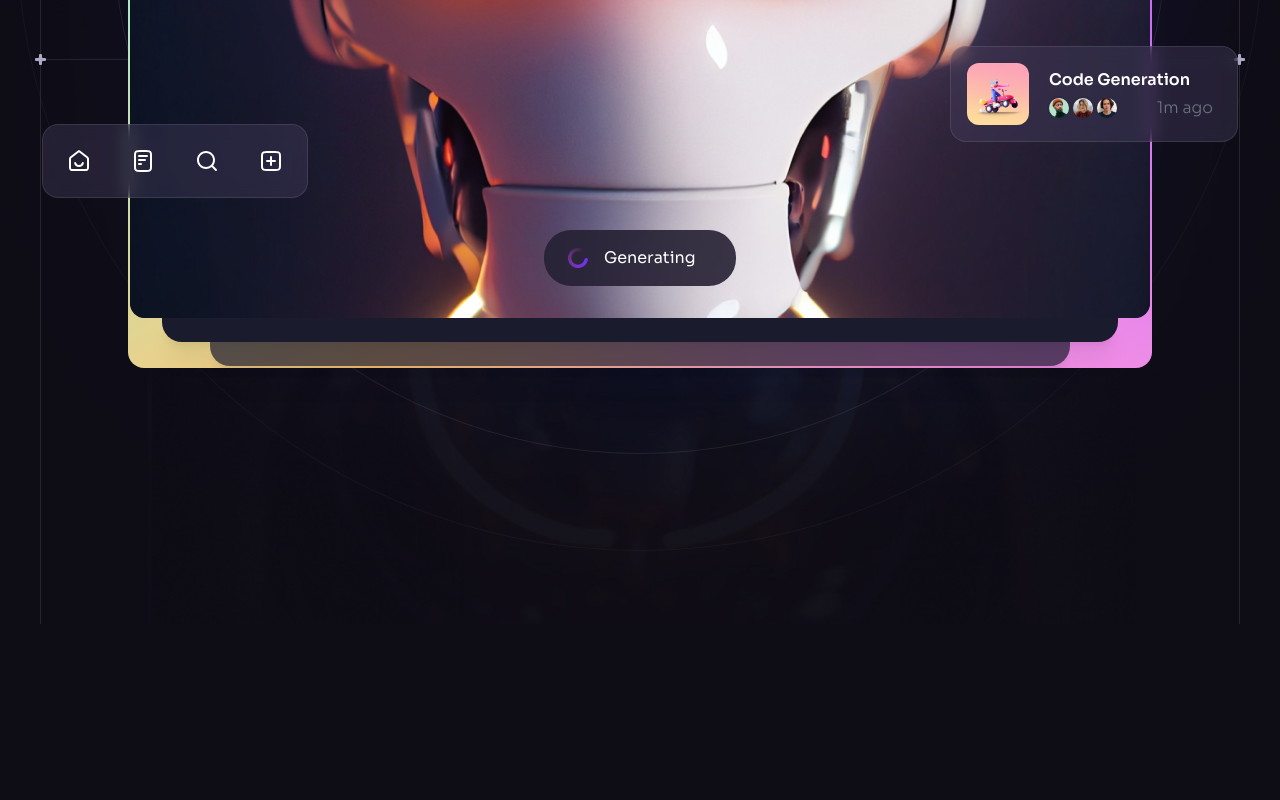
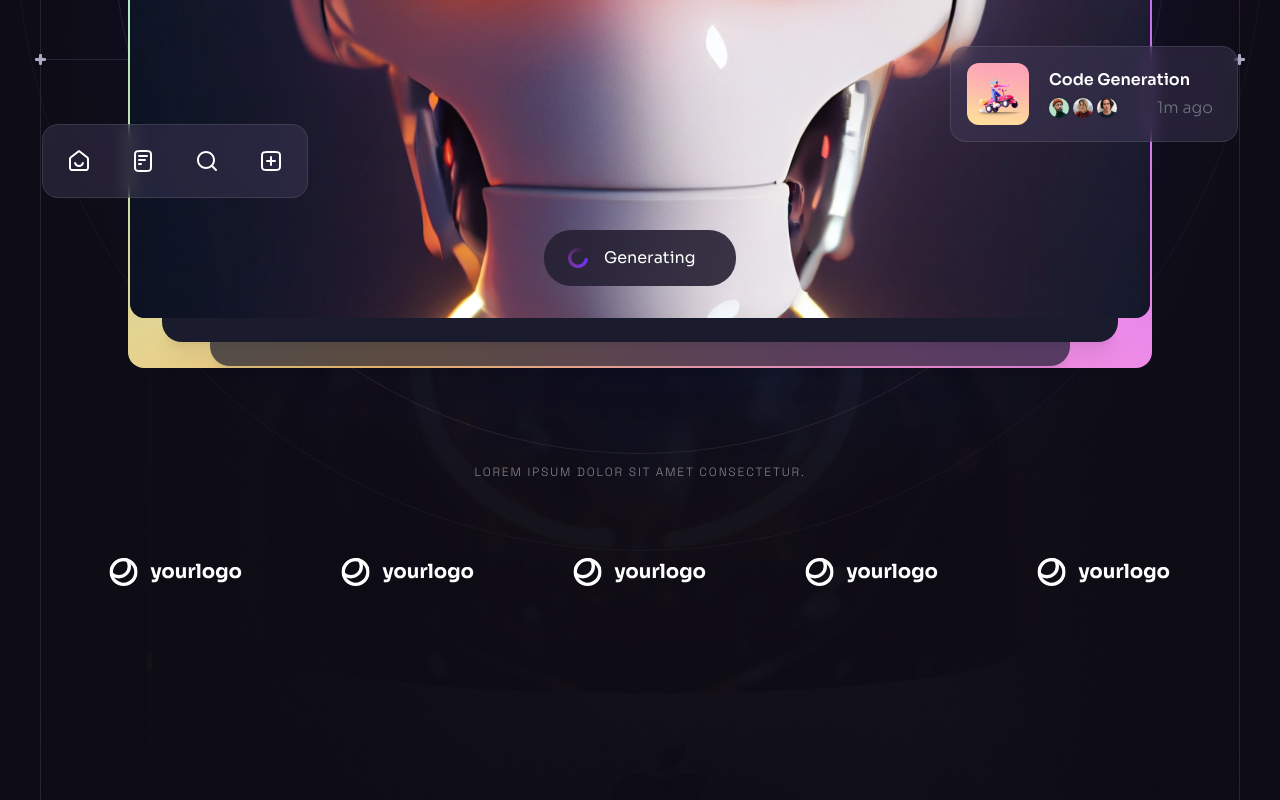
Before and after one commit to BohdanPodkolzin/brainwave-landing-project, a React (Vite) app: page / in a window 1280 px wide. Shown: the part 825-1625 px from the top of the page. Before the commit the page ends 1449 px from the top, so only its background shows below. Built offline with nearby package versions, Linux system fonts and the light colour scheme.

Commit message:
CompanyLogos & Implemented hero section

```diff
--- /dev/null
+++ b/src/components/CompanyLogos.jsx
@@ -0,0 +1,21 @@
+import { companyLogos } from "../constants"
+
+const CompanyLogos = ({ className }) => {
+  return (
+    <div className={`${className}`}>
+      <h5 className="tagline mb-6 text-center text-n-1/50">
+        Lorem ipsum dolor sit amet consectetur.
+      </h5>
+
+      <ul className="flex">
+        {companyLogos.map((logo, index) => (
+            <li className="flex items-center justify-center h-[8.5rem] flex-1" key={index}>
+                <img src={logo} width={134} height={28} />
+            </li>
+        ))}
+      </ul>
+    </div>
+  )
+}
+
+export default CompanyLogos
--- a/src/components/Hero.jsx
+++ b/src/components/Hero.jsx
@@ -7,6 +7,7 @@
 import { useRef } from "react";
 import Generating from "./Generating";
 import Notification from "./Notification";
+import CompanyLogos from "./CompanyLogos";
 
 const Hero = () => {
     const parallaxRef = useRef(null);
@@ -56,7 +57,9 @@
                             </ScrollParallax>
 
                         </div>
+
                     </div>
+
 
                     <Gradient  />
                 </div>
@@ -68,6 +71,8 @@
 
                 <BackgroundCircles />
             </div>
+
+            <CompanyLogos className="max-sm:hidden relative z-60 mt-20 lg:block"/>
         </div>
         <BottomLine />
     </Section>
```
